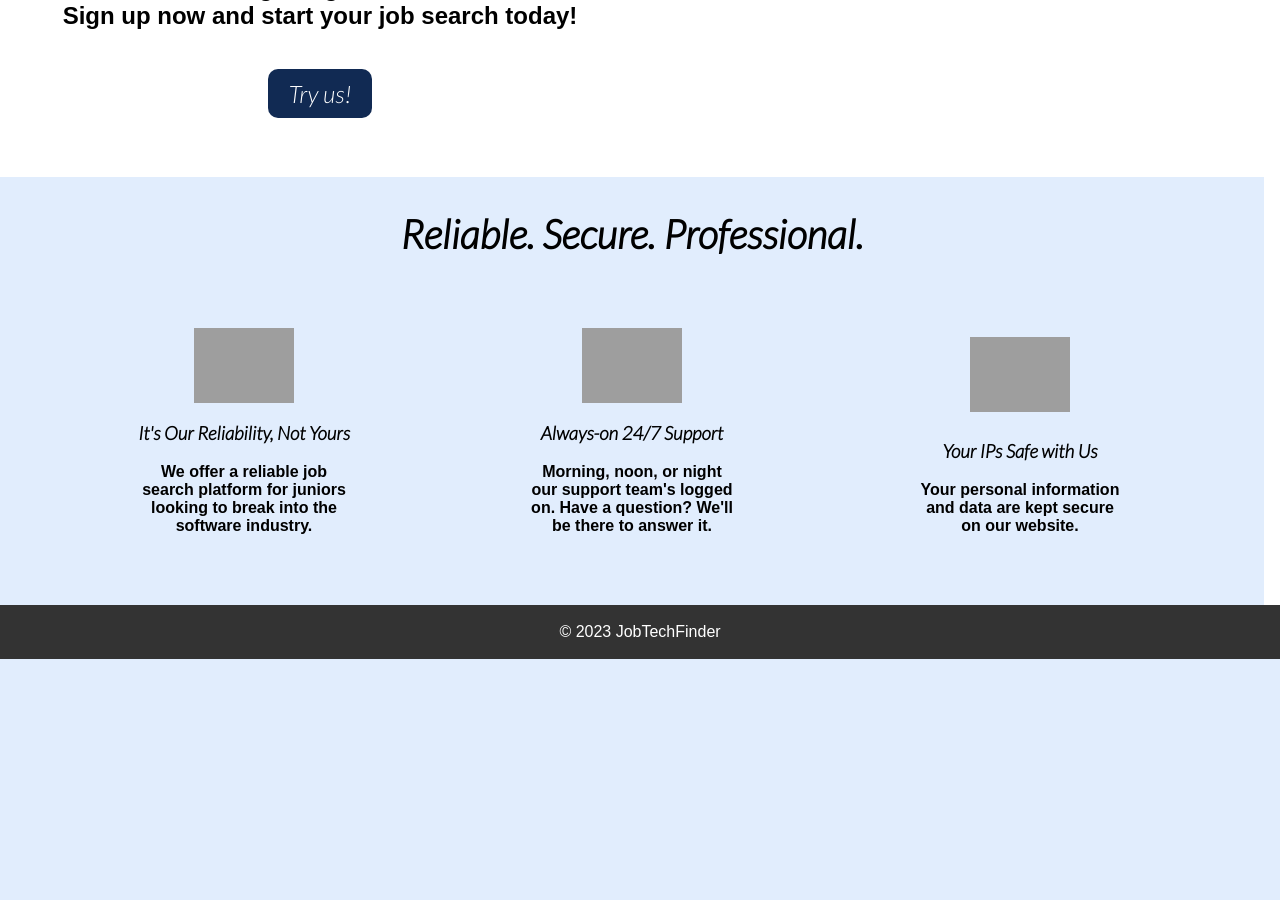
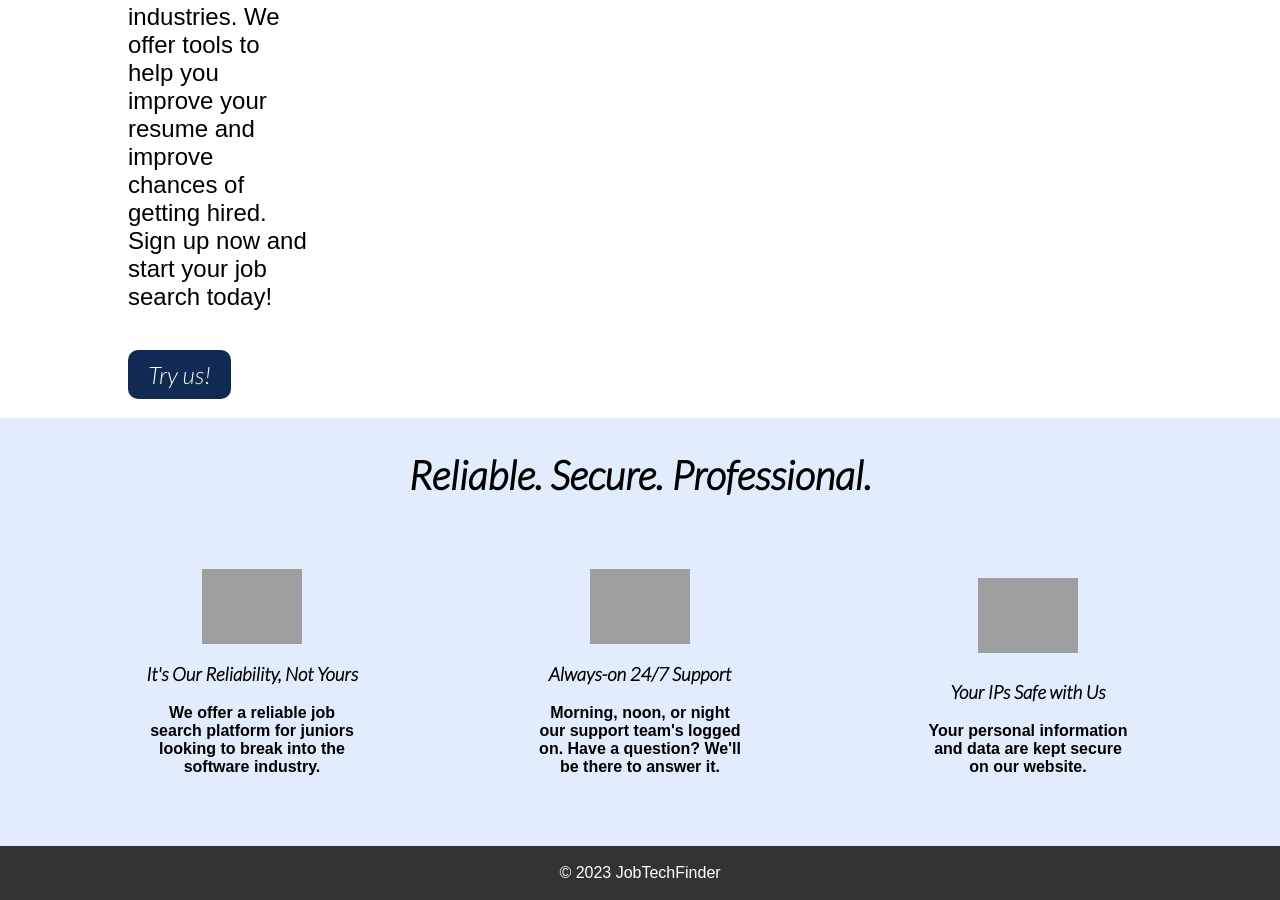
Before and after one commit to TopazAakal/JuniorTechFinder, a Django app: page / in a window 1280 px wide. Shown: the part 389-1289 px from the top of the page. Before the commit the page ends 1048 px from the top, so only its background shows below. Run offline with Django 4.2, Linux system fonts and the light colour scheme; the visitor is signed in with stand-in values (Sample User, id 1); data that the repository does not hold is empty; some web fonts are replaced; grey boxes are pictures that could not be loaded.

Commit message:
BSPMC235-179 align text to left, homepage

```diff
--- a/Core/static/css/style.css
+++ b/Core/static/css/style.css
@@ -43,6 +43,11 @@ main {
     margin-bottom: 60px;
 }
 
+
+.image-container-home {
+    width: 100%;
+}
+
 .main-container {
     display: flex;
     flex-wrap: wrap;
@@ -51,8 +56,8 @@ main {
 }
 
 .image-container {
-    flex-basis: 50%;
-    max-width: 50%;
+    flex-basis: 70%;
+
     text-align: right;
     padding: 20px;
 }
@@ -63,10 +68,10 @@ main {
 }
 
 .content-container {
-    flex-basis: 50%;
-    max-width: 50%;
+    flex-basis: 30%;
+    max-width: 30%;
     text-align: center;
-    padding: 40px;
+
 }
 
 .content-container h1 {
@@ -80,12 +85,12 @@ main {
 }
 
 .profile-candidate {
-    margin-left: 50px;
+    margin-left: 10px;
 }
 
 .profile-pic {
-    width: 150px;
-    height: 150px;
+    width: 100px;
+    height: 100px;
     object-fit: cover;
     object-position: right;
     border-radius: 50%;
--- a/Core/templates/base.html
+++ b/Core/templates/base.html
@@ -90,12 +90,11 @@ nav .user-info div {
 
     nav .user-info img {
       border-radius: 50%;
-  height: 40px;
-  width: 40px;
+      height: 25px;
+      width: 25px;
       margin-right: 5px;
+
     }
-
-
   </style>
 </head>
 
@@ -110,7 +109,7 @@ nav .user-info img {
             <li><a href="{% url 'siteRules' %}">Site Rules</a></li>
           </ul>
         </li>
-              <li class="sub-menu"><a  href="{% url 'jobList' %}">Jobs </a>
+        <li class="sub-menu"><a href="{% url 'jobList' %}">Jobs </a>
           <ul>
             {%if request.user|user_in_group:"Recruiter" %}
             <li><a href="{% url 'juniorList' %}">Juniors</a></li>
--- a/Core/templates/home.html
+++ b/Core/templates/home.html
@@ -4,30 +4,33 @@
 {% block content %}
 
 <main class="main-container">
-    <div class="content-container">
+    <div class="content-container" style="padding-left: 10%; text-align: left;">
         <strong>
             <h1 style="color: #112a53; font-weight: bold; font-family: 'Great Vibes', cursive; margin: 0;">Welcome to
             </h1>
-            <h1 style=" color: #112a53; font-weight: bold;font-family: 'Righteous', cursive; margin: 0;">
-                JobTechFinder
+            <h1 style="color: #112a53; font-weight: bold;font-family: 'Righteous', cursive; margin: 0;">JobTechFinder
             </h1>
         </strong>
-        <p style="font-weight: bold;">If you're looking for a job, look no further! <br>
-            Our site offers a wide range of job opportunities across various industries.
-            We offer tools to help you improve your resume and improve chances of getting hired.<br>
-            Sign up now and start your job search today!
-        </p>
+        <div class="landing-page-content" style="width: 70%;">
+            <p style="font-weight: 400; text-align: left;">If you're looking for a job, look no further! <br>
+                Our site offers a wide range of job opportunities across various industries.
+                We offer tools to help you improve your resume and improve chances of getting hired.<br>
+                Sign up now and start your job search today!
+            </p>
+        </div>
         <br>
         <a href="/login">
-            <button style="background-color: #112a53; ">Try us!</button>
+            <button style="background-color: #112a53;">Try us!</button>
         </a>
         <br><br>
     </div>
-    <div class="image-container">
-        <img src="{% static 'media/home.jpg' %}" alt="homepage-picture">
+    <div class="image-container" style=" width: 70%;">
+        <div class="image-container-home">
+            <img src="{% static 'media/home.jpg' %}" alt="homepage-picture">
+        </div>
     </div>
 
-    <div class="home-icons">
+    <div class="home-icons" style=" width: 100%;">
         <div class="description" style="background-color: #e1edfd;">
             <p></p>
             <h2 style="font-size: 40px; text-align: center; font-weight: bold;">Reliable. Secure. Professional.</h2>
--- a/Recruiters/tests.py
+++ b/Recruiters/tests.py
@@ -4,12 +4,10 @@ from django.urls import reverse
 from Recruiters.models import JobListing, Recruiters
 from Recruiters.forms import RecruitersForm
 from django.contrib.auth.models import User, Group
-from django.core.files.uploadedfile import SimpleUploadedFile
 from .forms import RecruitersForm, JobListingForm
 from Juniors.models import Interest
 
 
-from Recruiters.views import jobList
 
 
 class CreateProfileTestCase(TestCase):
```
Lines whose indentation alone changed are shown as unchanged.
